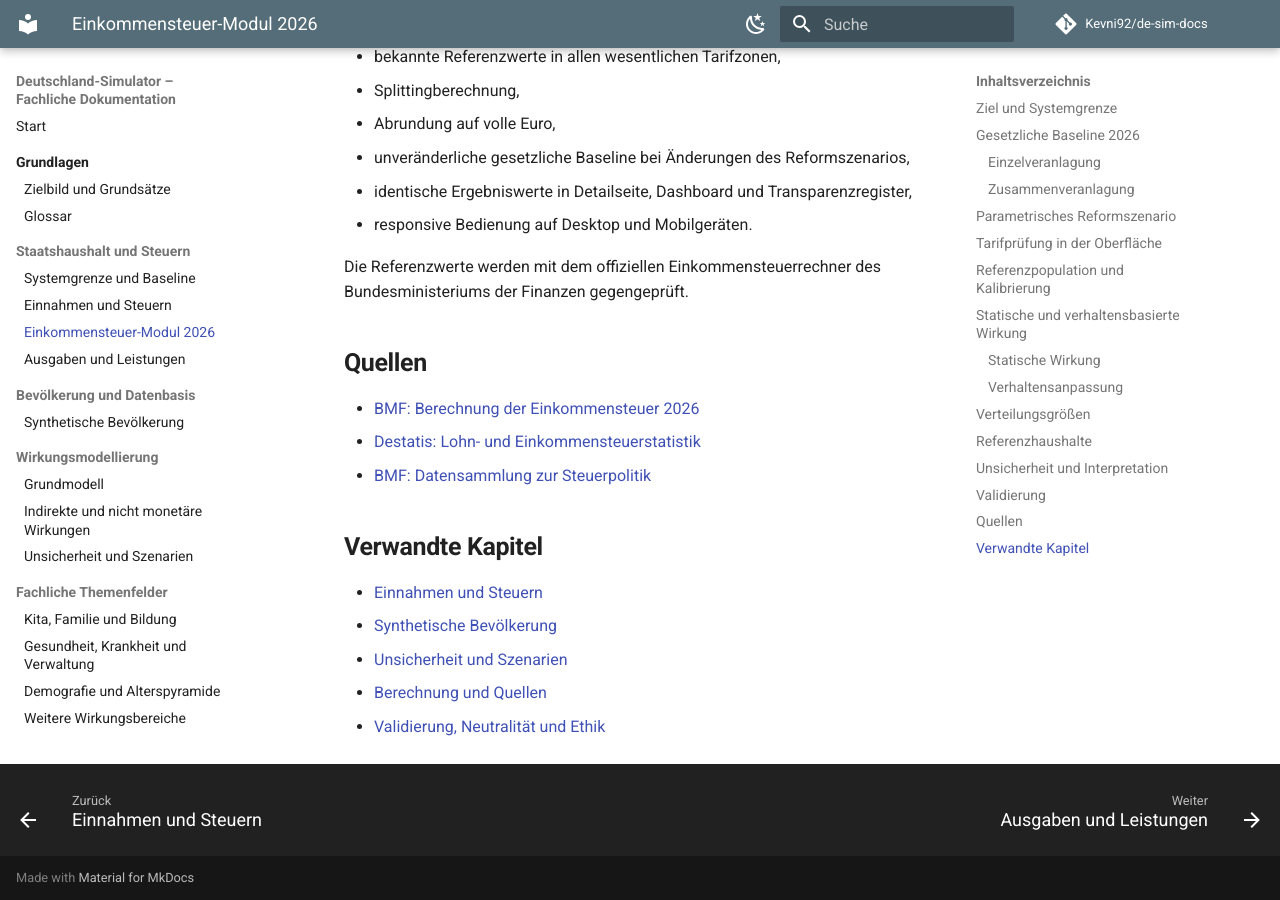
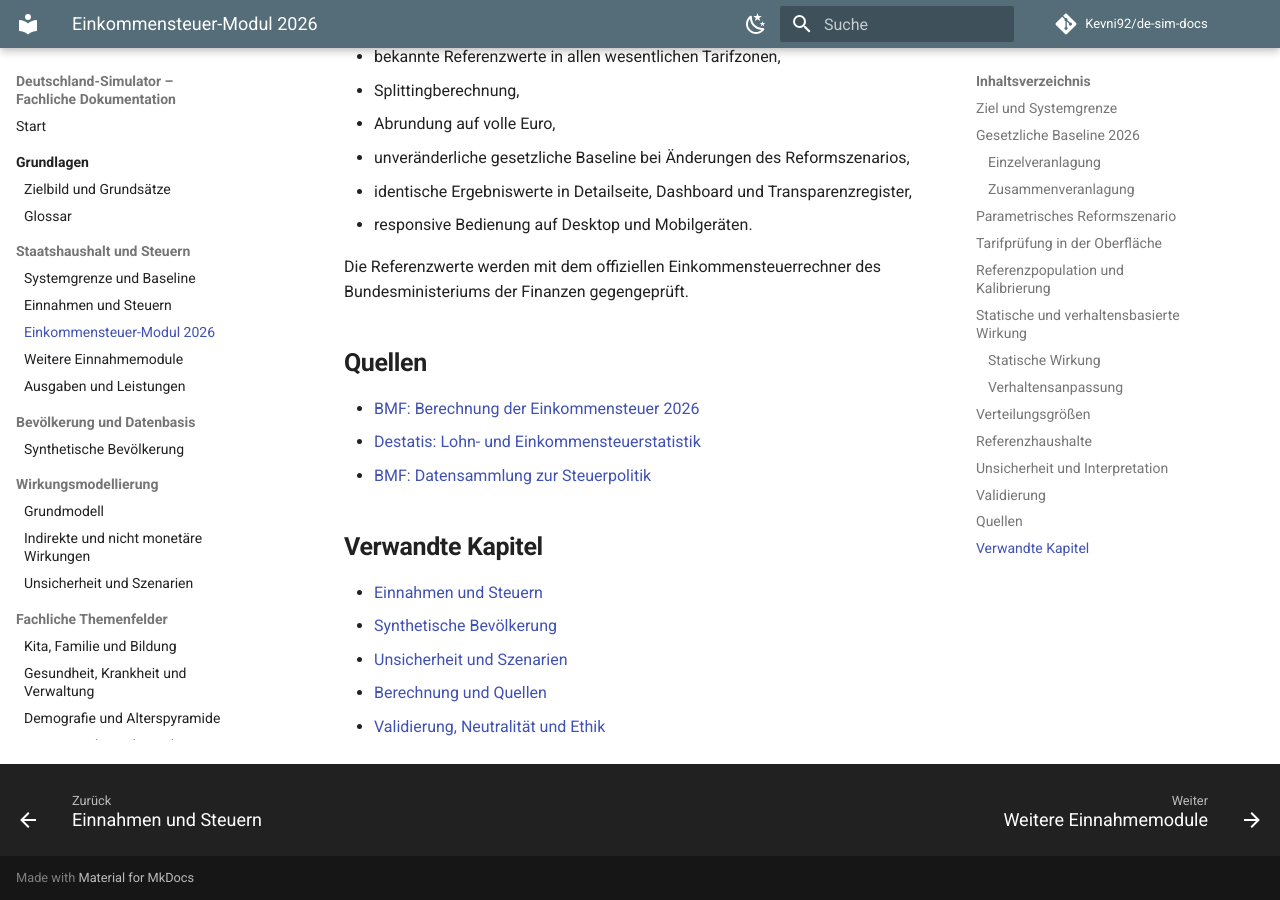
Before and after one commit to Kevni92/de-sim-docs, an MkDocs documentation site: the page built from docs/02-fiskal/einkommensteuer-modul.md, in a window 1280 px wide and 900 px high, scrolled down 5828 px. Built offline with MkDocs 1.6.1 and Material for MkDocs 9.7.7, drawn with Linux system fonts in a browser that asks for light colours; comment, search, counter and statistics services are not loaded.

Commit message:
docs: weitere Einnahmemodule in Navigation aufnehmen

```diff
--- a/mkdocs.yml
+++ b/mkdocs.yml
@@ -71,6 +71,7 @@ nav:
       - Systemgrenze und Baseline: 02-fiskal/systemgrenze-und-baseline.md
       - Einnahmen und Steuern: 02-fiskal/einnahmen-und-steuern.md
       - Einkommensteuer-Modul 2026: 02-fiskal/einkommensteuer-modul.md
+      - Weitere Einnahmemodule: 02-fiskal/weitere-einnahmemodule.md
       - Ausgaben und Leistungen: 02-fiskal/ausgaben-und-leistungen.md
   - Bevölkerung und Datenbasis:
       - Synthetische Bevölkerung: 03-daten/synthetische-bevoelkerung.md
```
